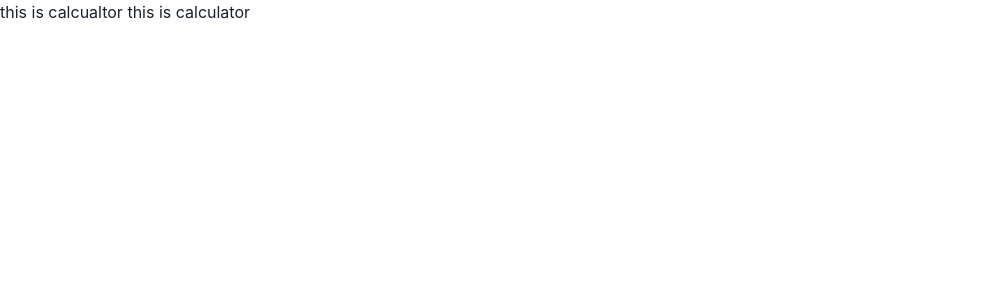
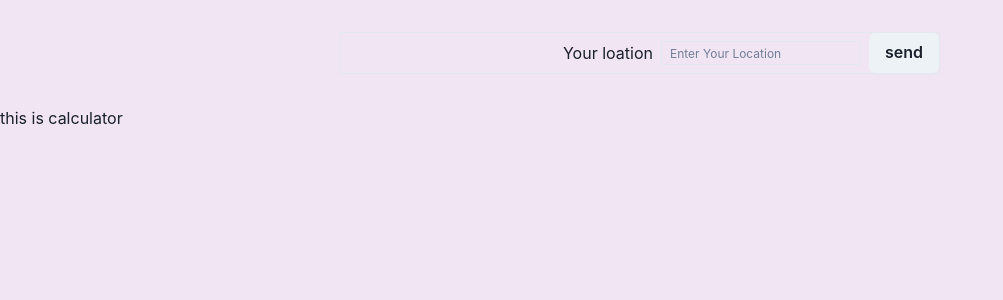
Before and after one commit to Diwashnembang/payment_calculator, a React (Create React App) app: page / in a window 1280 px wide. Shown: the top 300 px of the page, without its empty margins (0-1003 px from the left). Built offline with nearby package versions, Linux system fonts and the light colour scheme.

Commit message:
added location component

```diff
--- a/src/components/App.js
+++ b/src/components/App.js
@@ -1,10 +1,9 @@
 import { Box } from "@chakra-ui/react";
 import Location from "./Location";
 import Calculator from "./Calculator";
-
 const App = () => {
   return (
-    <Box bg={"F1E4F3"} h="100vh">
+    <Box bg="#F1E4F3" h="100vh">
       <Location />
       <Calculator />
     </Box>
--- a/src/components/Location.js
+++ /dev/null
@@ -1,5 +0,0 @@
-const Location = () => {
-  return "this is calcualtor";
-};
-
-export default Location;
--- /dev/null
+++ b/src/components/Location.jsx
@@ -0,0 +1,23 @@
+import { Box, HStack, Input, Text, VStack,Button } from "@chakra-ui/react";
+
+const Location = () => {
+  return (
+    <VStack spacing={8}>
+      <HStack
+        className="user-location"
+        justify={"flex-end"}
+        // borderColor={"green"}
+        borderWidth={"1px"}
+        width={"600px"}
+        m={"2rem"}
+      >
+        <Text fontSize={"ml"}>Your loation</Text>
+        <Input placeholder="Enter Your Location" size="xs" width={"200px"} />
+        <Button>send</Button>
+      </HStack>
+
+    </VStack>
+  );
+};
+
+export default Location;
```
Also changed, not shown: src/components/Calculator.jsx (renamed from src/components/Calculator.js).
